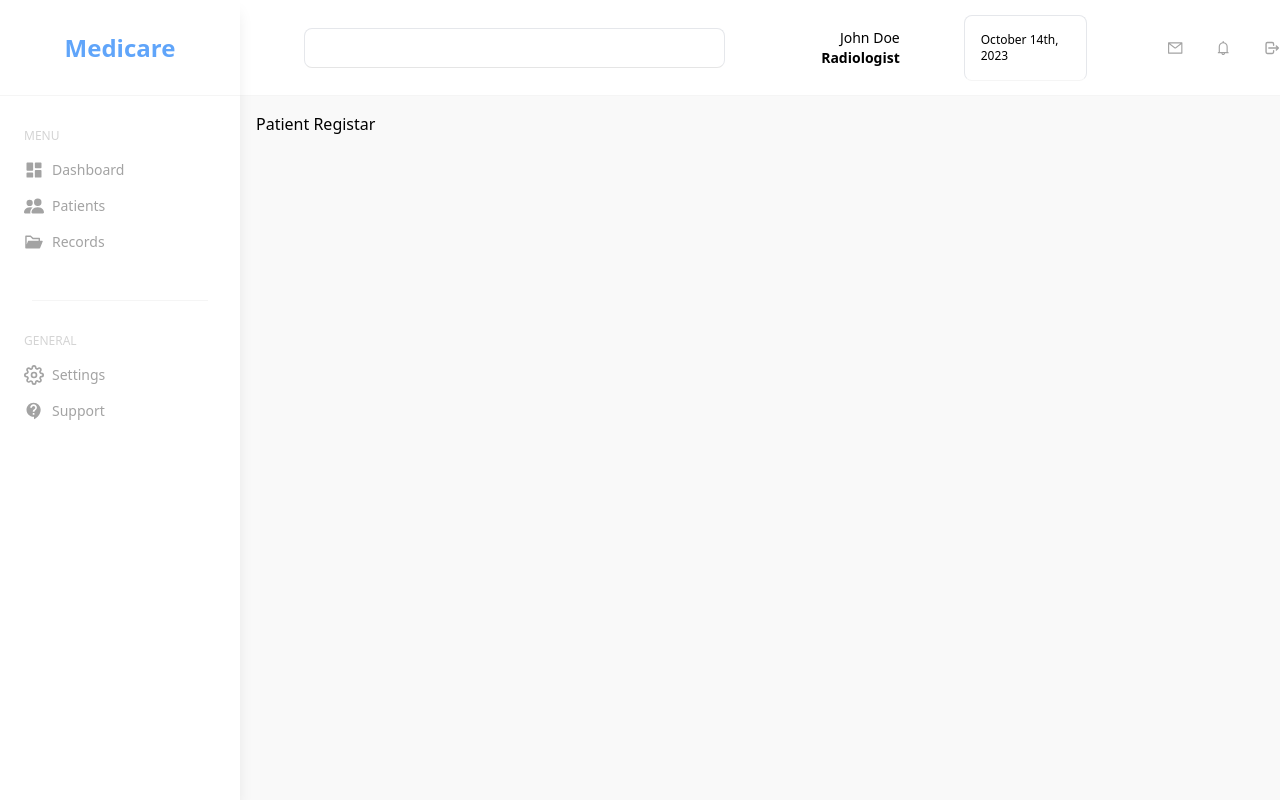
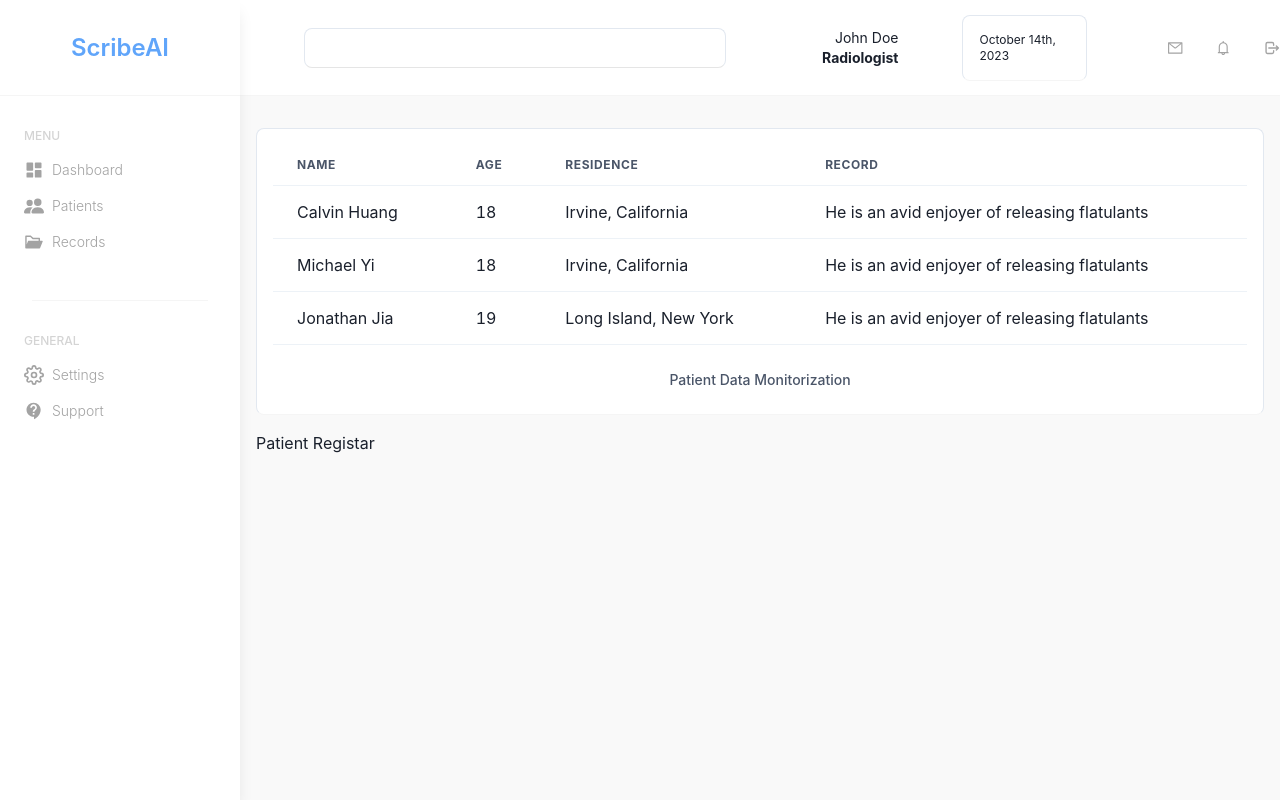
Before and after one commit to michaelhyi/scribeai, a Next.js app in the folder client/: page /patients in a window 1280 px wide. Built offline with nearby package versions, Linux system fonts and the light colour scheme.

Commit message:
Added ChakraUI dependencies and included prototype tabluar data for PatientTable

```diff
--- a/client/package.json
+++ b/client/package.json
@@ -9,7 +9,11 @@
     "lint": "next lint"
   },
   "dependencies": {
+    "@chakra-ui/react": "^2.8.1",
+    "@emotion/react": "^11.11.1",
+    "@emotion/styled": "^11.11.0",
     "date-fns": "^2.30.0",
+    "framer-motion": "^10.16.4",
     "next": "13.5.4",
     "react": "^18",
     "react-dom": "^18",
--- a/client/src/components/PatientTable.tsx
+++ b/client/src/components/PatientTable.tsx
@@ -1,8 +1,61 @@
 import React from 'react'
+import Patients from '@/pages/patients'
+import {
+  Table,
+  Thead,
+  Tbody,
+  Tfoot,
+  Tr,
+  Th,
+  Td,
+  TableCaption,
+  TableContainer,
+} from '@chakra-ui/react'
 
 const PatientTable = () => {
   return (
-    <div>PatientTable</div>
+    <div className='pt-4 px-4'>
+
+
+    <div className="mt-4 bg-white border-b-neutral-100 border-[1px] p-4 rounded-lg">
+      <TableContainer>
+      <Table variant='simple'>
+        <TableCaption>Patient Data Monitorization</TableCaption>
+        <Thead>
+          <Tr>
+            <Th>Name</Th>
+            <Th>Age</Th>
+            <Th>Residence</Th>
+            <Th>Record</Th>
+          </Tr>
+        </Thead>
+        <Tbody>
+          <Tr>
+            <Td>Calvin Huang</Td>
+            <Td>18</Td>
+            <Td>Irvine, California</Td>
+            <Td>He is an avid enjoyer of releasing flatulants</Td>
+          </Tr>
+          <Tr>
+            <Td>Michael Yi</Td>
+            <Td>18</Td>
+            <Td>Irvine, California</Td>
+            <Td>He is an avid enjoyer of releasing flatulants</Td>
+          </Tr>
+          <Tr>
+            <Td>Jonathan Jia</Td>
+            <Td>19</Td>
+            <Td>Long Island, New York</Td>
+            <Td>He is an avid enjoyer of releasing flatulants</Td>
+          </Tr>
+        </Tbody>
+        <Tfoot>
+
+        </Tfoot>
+      </Table>
+    </TableContainer>
+    </div>
+    </div>
   )
 }
 
--- a/client/src/components/Sidebar.tsx
+++ b/client/src/components/Sidebar.tsx
@@ -9,7 +9,7 @@ const Sidebar = () => {
   return (
     <div className="fixed top-0 left-0 h-screen w-60 flex flex-col bg-white shadow-lg">
       <div className="flex font-semibold text-2xl h-24 items-center justify-center w-full text-blue-400 border-b-[1.5px] border-b-neutral-100">
-        Medicare
+        ScribeAI
       </div>
       <div className="px-6 py-8">
         <div className="text-neutral-300 font-medium text-xs">MENU</div>
--- a/client/src/pages/_app.tsx
+++ b/client/src/pages/_app.tsx
@@ -1,6 +1,9 @@
 import type { AppProps } from "next/app";
 import "../styles/globals.css";
+import * as React from 'react'
+import {ChakraProvider} from '@chakra-ui/react'
+
 
 export default function App({ Component, pageProps }: AppProps) {
-  return <Component {...pageProps} />;
+  return <ChakraProvider><Component {...pageProps} /></ChakraProvider>;
 }
--- a/client/src/pages/patients.tsx
+++ b/client/src/pages/patients.tsx
@@ -4,6 +4,9 @@ import PatientTable from "../components/PatientTable";
 const Patients = () => {
   return (
     <Container>
+      <div>
+        <PatientTable />
+      </div>
       <div className="px-4 pt-4">
         Patient Registar
       </div>
```
Also changed, not shown: 1 other file (tests, documents, lock files or other folders).
